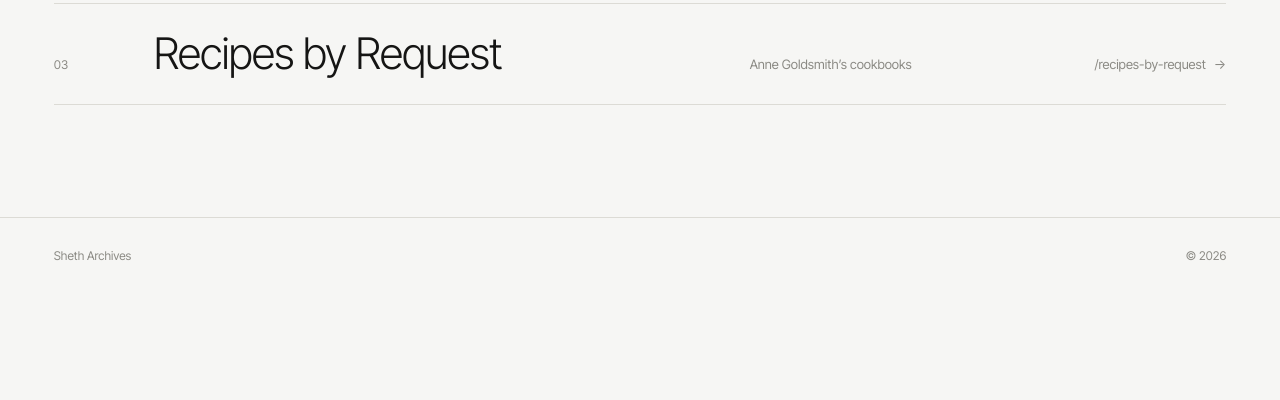
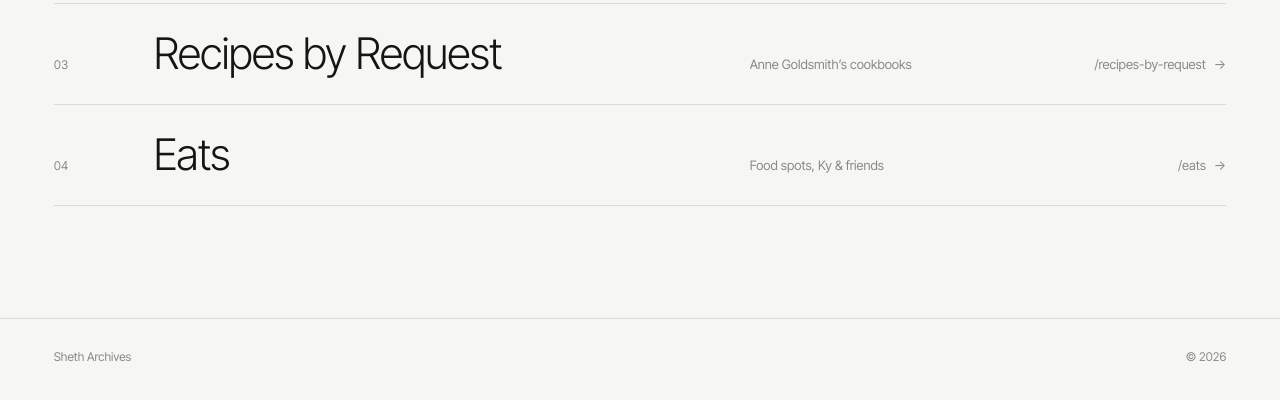
Before and after one commit to shetharchives/shetharchives.github.io, a plain HTML site: page index.html in a window 1280 px wide. Shown: the part 688-1088 px from the top of the page. Before the commit the page ends 993 px from the top, so only its background shows below. Drawn offline with Linux system fonts and the light colour scheme.

Commit message:
Update index.html

```diff
--- a/index.html
+++ b/index.html
@@ -50,7 +50,7 @@ main{flex:1}
 .row:focus-visible{outline-offset:-1px}
 
 .reveal{animation:rise .9s var(--ease) both}
-.reveal:nth-child(2){animation-delay:.08s}.reveal:nth-child(3){animation-delay:.16s}.reveal:nth-child(4){animation-delay:.24s}
+.reveal:nth-child(2){animation-delay:.08s}.reveal:nth-child(3){animation-delay:.16s}.reveal:nth-child(4){animation-delay:.24s}.reveal:nth-child(5){animation-delay:.32s}
 @keyframes rise{from{opacity:0;transform:translateY(14px)}}
 
 footer{margin-top:clamp(80px,14vh,160px);padding-block:28px 40px;border-top:1px solid var(--line);font-size:12px;color:var(--mute)}
@@ -90,6 +90,9 @@ footer .grid12>*{grid-column:span 6}footer .r{text-align:right}
   <a class="row reveal" href="/recipes-by-request/">
    <span class="n">03</span><span class="t">Recipes by Request</span><span class="d">Anne Goldsmith’s cookbooks</span><span class="u">/recipes-by-request<i>→</i></span>
   </a>
+  <a class="row reveal" href="/eats/">
+   <span class="n">04</span><span class="t">Eats</span><span class="d">Food spots, Ky &amp; friends</span><span class="u">/eats<i>→</i></span>
+  </a>
  </nav>
 </main>
 
```
